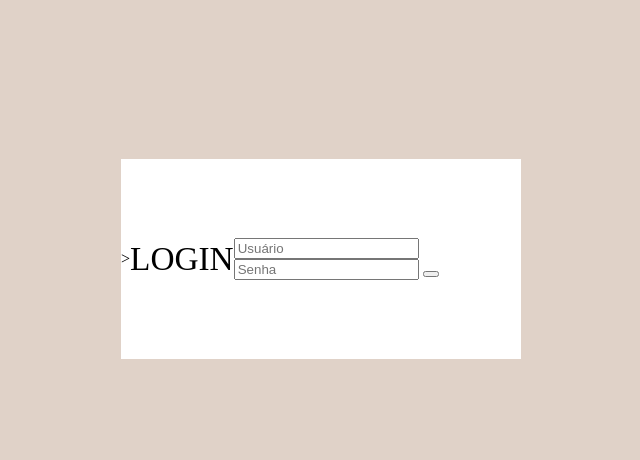
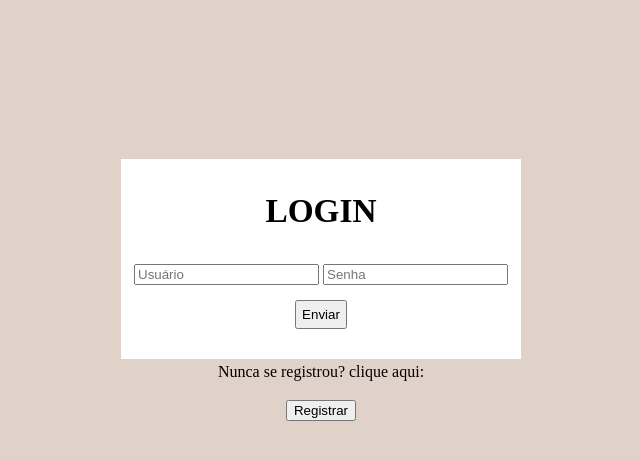
Before and after one commit to dantechopin/cs50-Final-Project, a Flask app: page /login in a window 1280 px wide. Shown: the part 141-601 px from the top of the page, without its empty margins (319-959 px from the left). Run offline with Flask 3, Linux system fonts and the light colour scheme.

Commit message:
Almost done finishing register and login

```diff
--- a/app.py
+++ b/app.py
@@ -1,12 +1,15 @@
 import sqlite3
-from flask import Flask, render_template, request
+from flask import Flask, render_template, request, redirect
+from werkzeug.security import check_password_hash, generate_password_hash
+
+counter = 0
 
 app = Flask(__name__)
 
 if __name__ == "__main__":
     app.run(debug=True)
 
-connection = sqlite3.connect('database.db')
+connection = sqlite3.connect('database.db', check_same_thread=False)
 
 cursor = connection.cursor()
 
@@ -21,5 +24,44 @@ def login():
     if request.method == "POST":
         username = request.form.get("username")
         password = request.form.get("password")
-        cursor.execute("INSERT INTO user(username TXT UNIQUE, password TXT) VALUES(?, ?)", username, password)
-        return render_template("index.html")
+
+        cursor.execute("SELECT password FROM user_info WHERE username = ?", (username,))
+
+        #fetchone(): take the last sql line and transform it into a tuple, if there's no line, it returns None
+        row = cursor.fetchone()
+
+        if row is None:
+            return render_template("apology.html")
+
+
+        #em row[0], estamos acessando o 1 elemento da tupla (a sintaxe de tuplas é igual à de arrays)
+        db_password = row[0]
+
+        if check_password_hash(db_password, password) ==  True:
+            return redirect("/")
+        else:
+            return render_template("apology.html")
+
+
+@app.route("/register")
+def register():
+    return render_template("register.html")
+
+@app.route("/register_ok", methods=["GET", "POST"])
+def register_ok():
+    username = request.get("username")
+
+    cursor.execute("SELECT username FROM user_info WHERE username = ?", (username))
+    row = cursor.fetchone()
+
+    #If the username doesnt exist yet
+    if row is None:
+        password = request.get("password")
+
+        if not password:
+            return render_template("apology.html")
+        password_hash = generate_password_hash(password, method='scrypt', salt_length=16)
+        cursor.execute("INSERT INTO user_info(username, password, id) VALUES(?, ?, ?)", (username, password_hash, counter))
+        counter += 1
+        return redirect("/")
+    return render_template("apology.html")
--- a/requirements.txt
+++ b/requirements.txt
@@ -1 +1,2 @@
 Flask
+Werkzeug
--- a/static/style.css
+++ b/static/style.css
@@ -103,6 +103,12 @@ body
     padding: 0;
 }
 
+.login_form
+{
+    background-color: #ffffff;
+    display: grid;
+}
+
 .login_rectangle
 {
     background-color: #ffffff;
@@ -113,13 +119,26 @@ body
     width: 400px;
     height: 200px;
     transform: translate(-50%, -50%);
-    display: flex;
-    align-items: center;
-    justify-content: center;
+    text-align: center;
+
 }
 
 .login_text
 {
-    font-size: medium;
-    text-decoration-style: solid;
+    margin: 15px;
+    padding: 5px;
 }
+
+.error_div
+{
+    background-color: #ffffff;
+    display: block;
+    position: absolute;
+    top: 45%;
+    left: 50%;
+    width: 500px;
+    height: 350px;
+    transform: translate(-50%, -50%);
+    text-align: center;
+
+}
--- a/templates/login.html
+++ b/templates/login.html
@@ -5,16 +5,18 @@
         <link href="static/style.css" rel="stylesheet">
     </head>
     <body>
-
-        <div class="login_rectangle">>
-            <p class="login_text" style="font-size: 25pt;">LOGIN</p>
+        <div class="login_rectangle">
+            <p style="font-size: 25pt; font-weight: bold;">LOGIN</p>
             <form action="/login" method="post">
                 <input autocomplete="off" placeholder="Usuário" name="username" type="text">
                 <input autocomplete="off" placeholder="Senha" name="password" type="text">
-                <button type="submit" placeholder="Enviar"></button>
+                <button class="login_text" type="submit">Enviar</button>
+            </form>
+            <form action="/register" method="get">
+                <p style="padding: 3px">Nunca se registrou? clique aqui:</p>
+                <button type="submit">Registrar</button>
             </form>
 
         </div>
-
     </body>
 </html>
```
Also changed, not shown: database.db.
